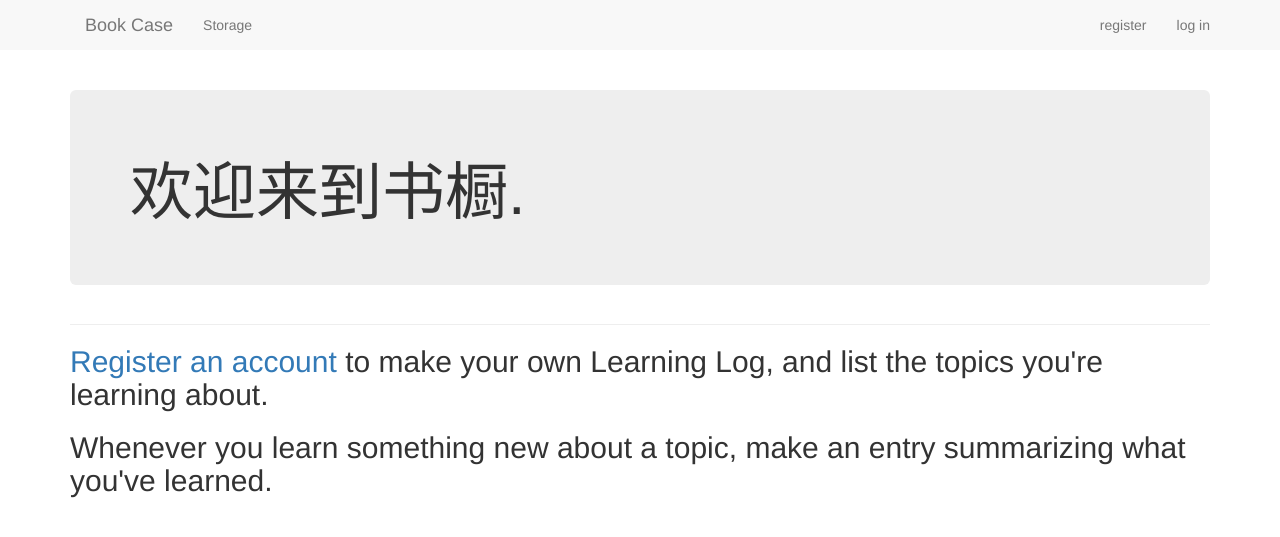
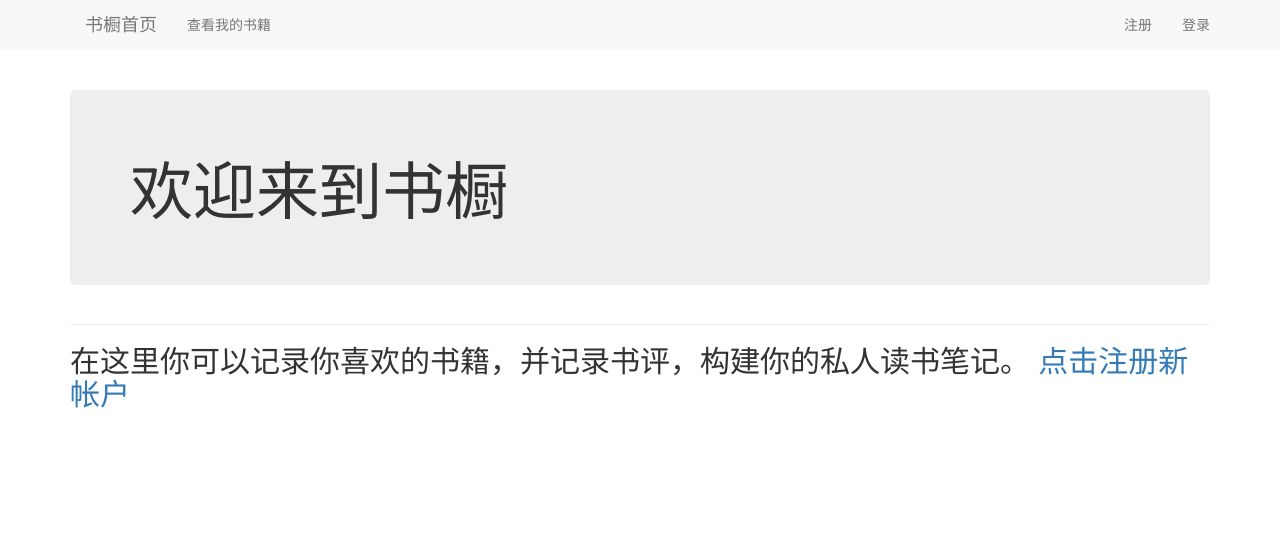
Before and after one commit to tifazxy/bookcase, a Django app: page / in a window 1280 px wide. Shown: the top 537 px of the page. Run offline with Django 3.2, Linux system fonts and the light colour scheme; some libraries are stand-ins or nearby versions.

Commit message:
change to chinese

```diff
--- a/fishing_books/templates/fishing_books/base.html
+++ b/fishing_books/templates/fishing_books/base.html
@@ -21,19 +21,19 @@
             aria-expanded="false" aria-controls="navbar">
         </button>
         <a class="navbar-brand" href="{% url 'fishing_books:index' %}">
-            Book Case</a>
+            书橱首页</a>
       </div>
       <div id="navbar" clasds="navbar-collapse collapse">
         <ul class="nav navbar-nav">
-          <li><a href="{% url 'fishing_books:storage' %}">Storage</a></li>
+          <li><a href="{% url 'fishing_books:storage' %}">查看我的书籍</a></li>
         </ul>
         <ul class="nav navbar-nav navbar-right">
           {% if user.is_authenticated %}
-            <li><a>Hello, {{ user.username }}.</a></li>
-            <li><a href="{% url 'users:logout' %}">log out</a></li>
+            <li><a>您好, {{ user.username }}.</a></li>
+            <li><a href="{% url 'users:logout' %}">注销</a></li>
           {% else %}
-            <li><a href="{% url 'users:register' %}">register</a></li>
-            <li><a href="{% url 'users:login' %}">log in</a></li>
+            <li><a href="{% url 'users:register' %}">注册</a></li>
+            <li><a href="{% url 'users:login' %}">登录</a></li>
           {% endif %}
         </ul>
       </div><!-- /.nav-collapse -->
--- a/fishing_books/templates/fishing_books/edit_comment.html
+++ b/fishing_books/templates/fishing_books/edit_comment.html
@@ -1,9 +1,9 @@
 {% extends "fishing_books/base.html" %}
 {% load bootstrap3 %}
 {% block header %}
-<p>Return <a href="{% url 'fishing_books:comment' storage.id %}">{{ storage }}
+<p>返回 <a href="{% url 'fishing_books:comment' storage.id %}">{{ storage }}
 </a></p>
-<h3>编辑评论:</h3>
+<h3>编辑记录:</h3>
 {% endblock header %}
 
 {% block content %}
--- a/fishing_books/templates/fishing_books/index.html
+++ b/fishing_books/templates/fishing_books/index.html
@@ -2,17 +2,13 @@
 
 {% block header %}
   <div class='jumbotron'>
-    <h1>欢迎来到书橱.</h1>
+    <h1>欢迎来到书橱</h1>
   </div>
 {% endblock header %}
 
 {% block content %}
   <h2>
-    <a href="{% url 'users:register' %}">Register an account</a> to make
-     your own Learning Log, and list the topics you're learning about.
-  </h2>
-  <h2>
-    Whenever you learn something new about a topic, make an entry
-     summarizing what you've learned.
+    在这里你可以记录你喜欢的书籍，并记录书评，构建你的私人读书笔记。
+    <a href="{% url 'users:register' %}">点击注册新帐户</a>
   </h2>
 {% endblock content %}
--- a/fishing_books/templates/fishing_books/new_comment.html
+++ b/fishing_books/templates/fishing_books/new_comment.html
@@ -5,7 +5,7 @@
 <p>Return
 <a href="{% url 'fishing_books:comment' storage.id %}">{{ storage }}</a>
 </p>
-<h3>Add a new comment:</h3>
+<h3>增加记录:</h3>
 {% endblock header %}
 
 {% block content %}
@@ -15,7 +15,7 @@
     {% csrf_token %}
     {% bootstrap_form form %}
     {% buttons %}
-    <button name="submit" class="btn btn-primary">add entry</button>
+    <button name="submit" class="btn btn-primary">保存</button>
     {% endbuttons %}
   </form>
 
--- a/fishing_books/templates/fishing_books/new_storage.html
+++ b/fishing_books/templates/fishing_books/new_storage.html
@@ -11,7 +11,7 @@
     {% csrf_token %}
     {% bootstrap_form form %}
     {% buttons %}
-      <button name="submit" class="btn btn-primary">add topic</button>
+      <button name="submit" class="btn btn-primary">保存</button>
     {% endbuttons %}
   </form>
 {% endblock content %}
--- a/fishing_books/templates/fishing_books/storage.html
+++ b/fishing_books/templates/fishing_books/storage.html
@@ -10,7 +10,7 @@
   {% for book in storages %}
     <li>
       <h3>
-        <a href = "{% url 'fishing_books:comment' book.id %}">{{ book }} $ {{ book.price }}</a>
+        <a href = "{% url 'fishing_books:comment' book.id %}">{{ book }}</a>
       </h3>
     </li>
     {% empty %}
--- a/fishing_books/views.py
+++ b/fishing_books/views.py
@@ -41,6 +41,7 @@ def new_storage(request):
         if form.is_valid():
             new_storage = form.save(commit=False)
             new_storage.owner = request.user
+            new_storage.price = 0
             new_storage.save()
             return HttpResponseRedirect(reverse('fishing_books:storage'))
     context = {'form' : form}
--- a/users/templates/users/register.html
+++ b/users/templates/users/register.html
@@ -5,7 +5,7 @@
 <form method="post" action="{% url 'users:register' %}">
   {% csrf_token %}
   {{ form.as_p}}
-  <button name="submit">register</button>
+  <button name="submit">注册</button>
   <input type="hidden" name="next" value="{% url 'fishing_books:index' %}"/>
 </form>
 
```
Also changed, not shown: fishing_books/forms.py (+7 -4 lines), fishing_books/templates/fishing_books/comment.html (+5 -5 lines).
